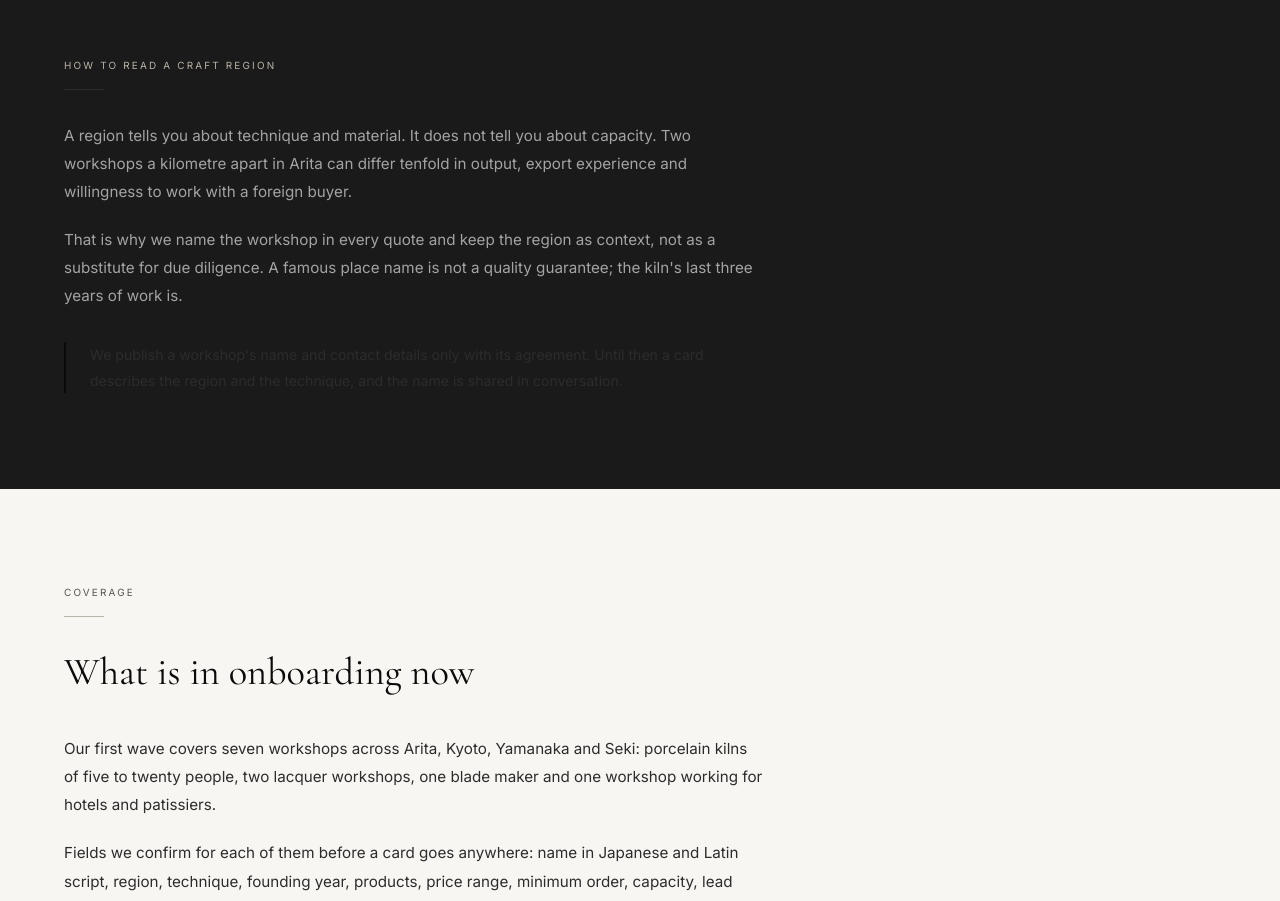
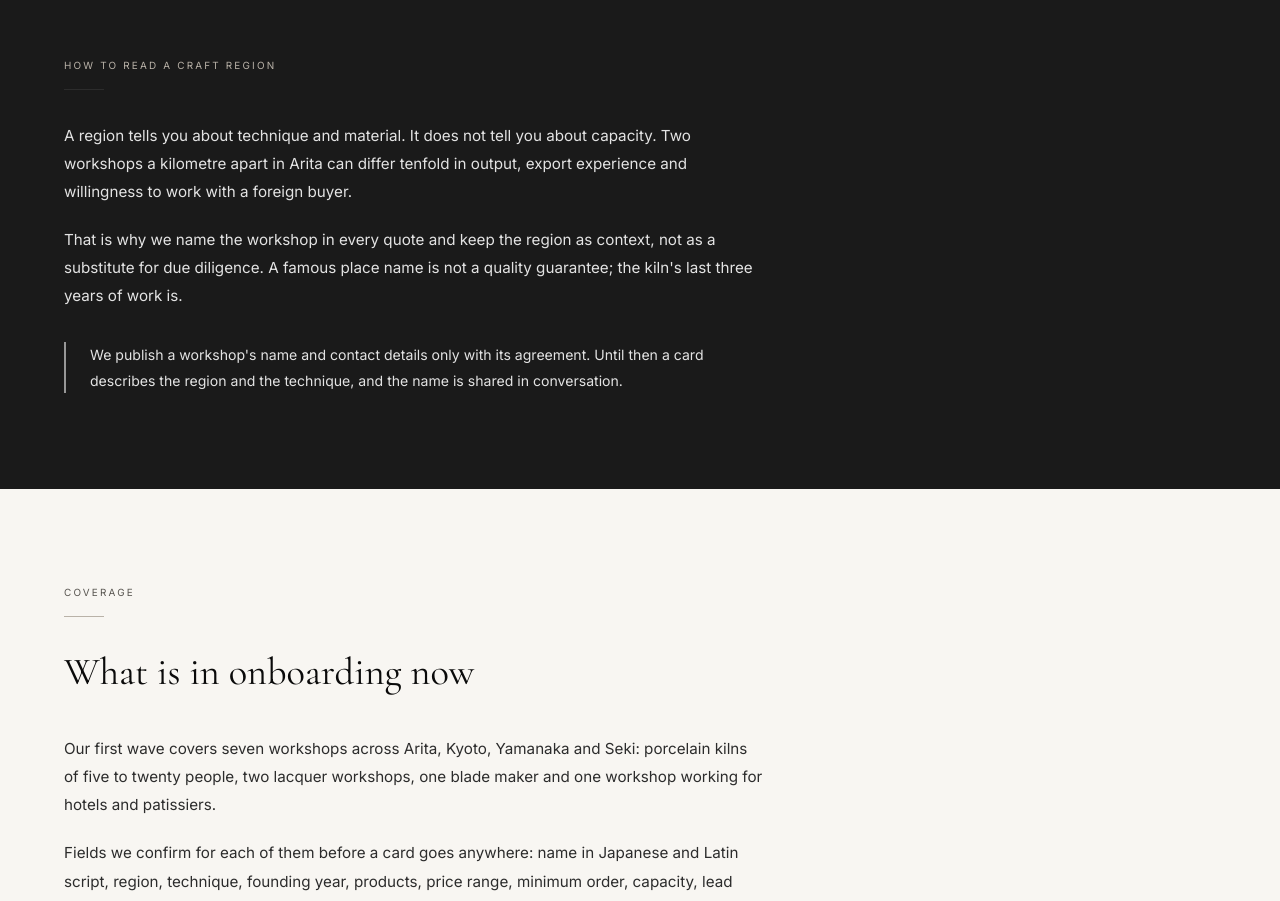
Before and after one commit to TerekhinAndrei/mugeniki, a Next.js app: page /crafts in a window 1280 px wide. Shown: the part 1040-1941 px from the top of the page. Built offline with nearby package versions, Linux system fonts and the light colour scheme.

Commit message:
Dark sections: blockquote, prose and numbered lists get light text
Callout hardcoded a near-black colour, so the note under 'How to read a craft region' was unreadable on the dark band. Dark sections now carry a tone-dark class and the blocks that sit straight on it inherit light text.

```diff
--- a/src/app/globals.css
+++ b/src/app/globals.css
@@ -109,3 +109,14 @@ button:disabled { cursor: not-allowed; }
   inset: 0;
   background-image: radial-gradient(circle at 30% 30%, rgba(255,255,255,.55), transparent 60%);
 }
+
+/* Inside dark sections every block that sits directly on the section background
+   needs light text — inline colours elsewhere must not win. */
+.tone-dark .callout { border-left-color: rgba(255,255,255,.55) !important; }
+.tone-dark .callout p,
+.tone-dark .prose p,
+.tone-dark .nl-item p,
+.tone-dark .nl-num { color: rgba(255,255,255,.88) !important; }
+.tone-dark .nl-item h3 { color: #ffffff !important; }
+.tone-dark .nl-item a,
+.tone-dark .callout a { color: #ffffff !important; }
--- a/src/components/PageSection.tsx
+++ b/src/components/PageSection.tsx
@@ -18,7 +18,7 @@ export default function PageSection({
   return (
     <section
       id={id}
-      className="py-24 px-6 md:px-16"
+      className={`py-24 px-6 md:px-16 ${dark ? "tone-dark" : "tone-light"}`}
       style={{ background: dark ? "var(--offblack)" : "var(--bg)" }}
     >
       <div style={{ maxWidth: 1200, margin: "0 auto" }}>
@@ -55,7 +55,7 @@ export function Prose({
   dark?: boolean;
 }) {
   return (
-    <div style={{ maxWidth: 700 }}>
+    <div className="prose" style={{ maxWidth: 700 }}>
       {paragraphs.map((p, i) => (
         <RevealWrapper key={i} delay={(Math.min(i, 3) as 0 | 1 | 2 | 3)}>
           <p
@@ -117,8 +117,9 @@ export function NumberedList({ items }: { items: { title: string; text: string }
     <div className="grid grid-cols-1 md:grid-cols-2" style={{ gap: "2rem 3rem", marginTop: "1rem" }}>
       {items.map((it, i) => (
         <RevealWrapper key={it.title} delay={(Math.min(i, 3) as 0 | 1 | 2 | 3)}>
-          <div>
+          <div className="nl-item">
             <p
+              className="nl-num"
               style={{
                 fontFamily: "var(--font-cormorant), Georgia, serif",
                 fontSize: "1.1rem",
@@ -140,6 +141,7 @@ export function NumberedList({ items }: { items: { title: string; text: string }
 export function Callout({ children }: { children: React.ReactNode }) {
   return (
     <div
+      className="callout"
       style={{
         borderLeft: "2px solid var(--black)",
         paddingLeft: "1.5rem",
```
